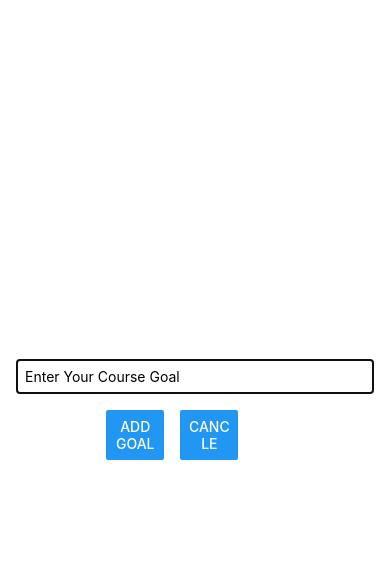
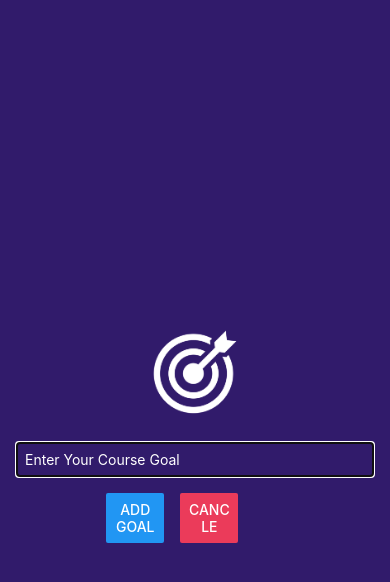
Before and after one commit to shaikat17/goal-list-react-native, a React Native app: screen / in a window 390 px wide. Both pictures are taken after a click on the button "ADD NEW GOAL". Shown: the top 582 px of the page. Built offline with nearby package versions, Linux system fonts and the light colour scheme.

Commit message:
made some minor changes and the project is complete

```diff
--- a/App.js
+++ b/App.js
@@ -16,6 +16,10 @@ export default function App() {
   }
 
   const addGoalHandler = () => {
+    if(!inputValue) {
+      alert('Please Enter a Task')
+      return
+    }
     setGoalList(goals => [...goals, inputValue])
     setInputValue('')
     modalValueHandle()
@@ -33,6 +37,8 @@ export default function App() {
 
 
   return (
+    <>
+    <StatusBar style='auto'/>
     <View style={styles.appContainer}>
       <Button title='Add New Goal' color='#eb3b5a' onPress={modalValueHandle} />
       <Goalinput addGoalHandler={addGoalHandler} modalValueHandle={modalValueHandle} visValue={modalValue} value={inputValue} goalInputHandler={goalInputHandler} />
@@ -44,6 +50,7 @@ export default function App() {
         }} keyExtractor={(item, index) => index}/>
       </View>
     </View>
+    </>
   );
 }
 
--- a/components/GoalItem.js
+++ b/components/GoalItem.js
@@ -16,12 +16,13 @@ export default GoalItem;
 
 const styles = StyleSheet.create({
   goalItem: {
-    margin: 8,
+    marginVertical: 8,
     borderRadius: 6,
-    padding: 8,
+    padding: 16,
     backgroundColor: "#5e0acc",
   },
   goalText: {
     color: "white",
+    fontSize: 18,
   },
 });
--- a/components/Goalinput.js
+++ b/components/Goalinput.js
@@ -1,23 +1,24 @@
 import React from "react";
-import { Button, Modal, StyleSheet, TextInput, View } from "react-native";
+import { Button, Image, Modal, StyleSheet, TextInput, View } from "react-native";
 
 const Goalinput = ({ goalInputHandler, addGoalHandler, value, visValue, modalValueHandle }) => {
   // console.log(props)
   return (
     <Modal visible={visValue} animationType="slide">
       <View style={styles.inputContainer}>
+        <Image style={styles.image} source={require('../assets/images/goal.png')} />
         <TextInput
           style={styles.inputField}
           value={value}
           placeholder="Enter Your Course Goal"
-          onChangeText={goalInputHandler}
+          onChangeText={goalInputHandler} placeholderTextColor='#fff'
         />
         <View style={styles.buttonContainer}>
             <View style={styles.button}>
             <Button title="Add Goal" onPress={addGoalHandler} />
             </View>
             <View style={styles.button}>
-            <Button title="Cancle" onPress={modalValueHandle} />
+            <Button title="Cancle" color='#eb3b5a' onPress={modalValueHandle} />
             </View>
 
 
@@ -34,16 +35,20 @@ const styles = StyleSheet.create({
     flex: 1,
     justifyContent: "center",
     alignItems: "center",
-    marginBottom: 24,
-    borderBottomWidth: 1,
-    borderBottomColor: "#cccccc",
     padding: 16,
+    backgroundColor: '#311b6b'
+  },
+  image: {
+    height: 100,
+    width: 100,
+    margin: 20
   },
   inputField: {
     borderWidth: 1,
-    borderColor: "#cccccc",
+    borderColor: '#fff',
     width: "100%",
-    padding: 8
+    padding: 8,
+    color: '#fff',
   },
   buttonContainer: {
     flexDirection: 'row',
```
Also changed, not shown: assets/images/goal.png (added).
